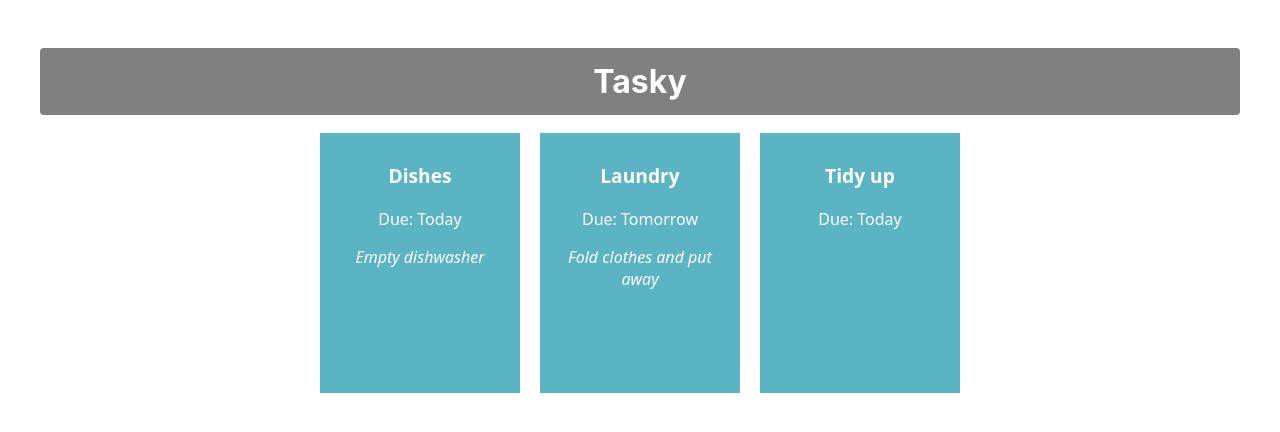
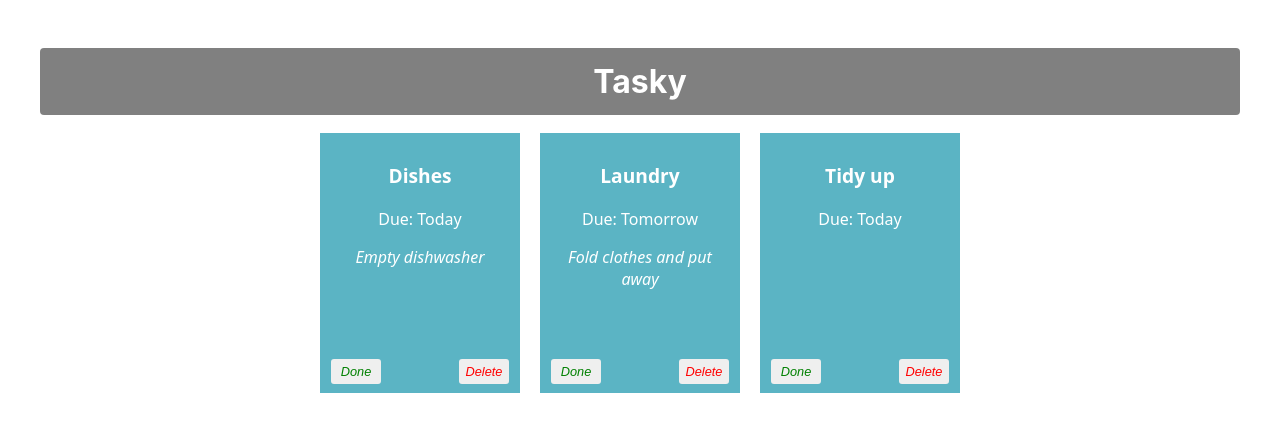
Before and after one commit to ShiqiQingxiang/react-basics-labs, a React (Create React App) app in the folder tasky/: page / in a window 1280 px wide. Shown: the top 432 px of the page. Built offline with nearby package versions, Linux system fonts and the light colour scheme.

Commit message:
Delete a task

```diff
--- a/tasky/src/App.css
+++ b/tasky/src/App.css
@@ -1,3 +1,27 @@
+.deleteButton {
+  position: absolute;
+  bottom: 5px;
+  right: 5px;
+  color: red;
+}
+
+button {
+  border: none;
+  border-radius: 3px;
+  font-style: italic;
+  font-size: 0.8em;
+  margin: 4px 6px;
+  width: 50px;
+  height: 25px;
+}
+
+.doneButton {
+  position: absolute;
+  bottom: 5px;
+  left: 5px;
+  color: green;
+}
+
 .content {
   font-style: italic;
 }
--- a/tasky/src/App.js
+++ b/tasky/src/App.js
@@ -6,21 +6,37 @@
 function App() {
   const [ taskState, setTaskState ] = useState({
     tasks: [
-      { id: 1, title:"Dishes", description: "Empty dishwasher", deadline: "Today" },
-      { id: 2, title: "Laundry", description: "Fold clothes and put away", deadline: "Tomorrow" },
-      { id: 3, title: "Tidy up", deadline: "Today" }
+      { id: 1, title:"Dishes", description: "Empty dishwasher", deadline: "Today", done: false },
+      { id: 2, title: "Laundry", description: "Fold clothes and put away", deadline: "Tomorrow", done: false },
+      { id: 3, title: "Tidy up", deadline: "Today", done: false}
     ]
   });
+
+  const doneHandler = (taskIndex) => {
+    const tasks = [...taskState.tasks];
+    tasks[taskIndex].done = !tasks[taskIndex].done;
+    setTaskState({tasks});
+    console.log(`${taskIndex} ${tasks[taskIndex].done}`);
+  }
+
+  const deleteHandler = (taskIndex) => {
+    const tasks = [...taskState.tasks];
+    tasks.splice(taskIndex, 1);
+    setTaskState({tasks});
+  }
 
   return (
   <div className="container">
     <h1>Tasky</h1>
-    {taskState.tasks.map((task) => (
+    {taskState.tasks.map((task, index) => (
     <Task
       title={task.title}
       description={task.description}
       deadline={task.deadline}
       key={task.id}
+      done={task.done}
+      markDone={() => doneHandler(index)}
+      deleteTask = {() => deleteHandler(index)}
     />
   ))}
   </div>
--- a/tasky/src/components/Task.js
+++ b/tasky/src/components/Task.js
@@ -3,10 +3,12 @@
 const Task = (props) => {
 
     return (
-        <div className="card">
+        <div className="card" style={{backgroundColor: props.done ? 'lightgrey' : '#5bb4c4'}}>
             <p className="title">{props.title}</p>
             <p>Due: {props.deadline}</p>
             <p className="content">{props.description}</p>
+            <button onClick={props.markDone} className='doneButton'>Done</button>
+            <button className='deleteButton' onClick={props.deleteTask}>Delete</button>
         </div>
     );
 }
```
